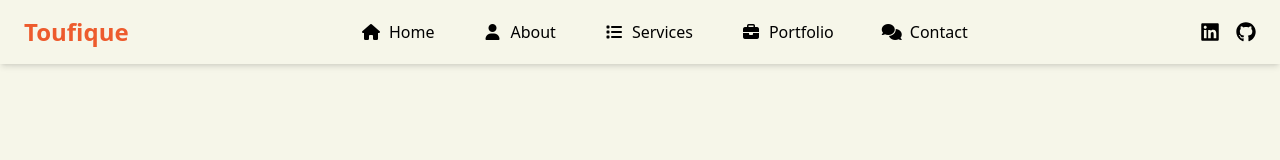
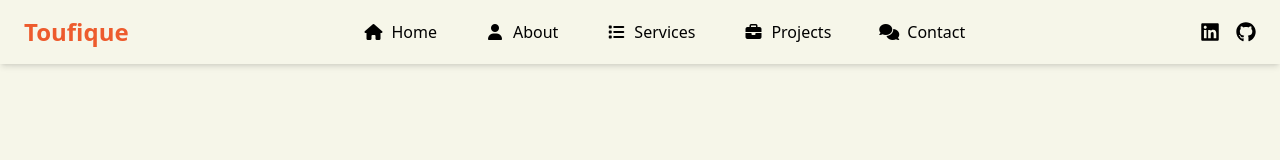
Before and after one commit to mdtoufique/portfolio-react, a React (Vite) app: page /#home in a window 1280 px wide. Shown: the top 160 px of the page. Built offline with nearby package versions, Linux system fonts and the light colour scheme.

Commit message:
projects update

```diff
--- a/src/components/Navbar.jsx
+++ b/src/components/Navbar.jsx
@@ -63,7 +63,7 @@ export default function Navbar() {
     { href: '#home', label: 'Home', icon: 'fa-home' },
     { href: '#about', label: 'About', icon: 'fa-user' },
     { href: '#services', label: 'Services', icon: 'fa-list' },
-    { href: '#portfolio', label: 'Portfolio', icon: 'fa-briefcase' },
+    { href: '#portfolio', label: 'Projects', icon: 'fa-briefcase' },
     { href: '#contact', label: 'Contact', icon: 'fa-comments' },
   ];
 
```
